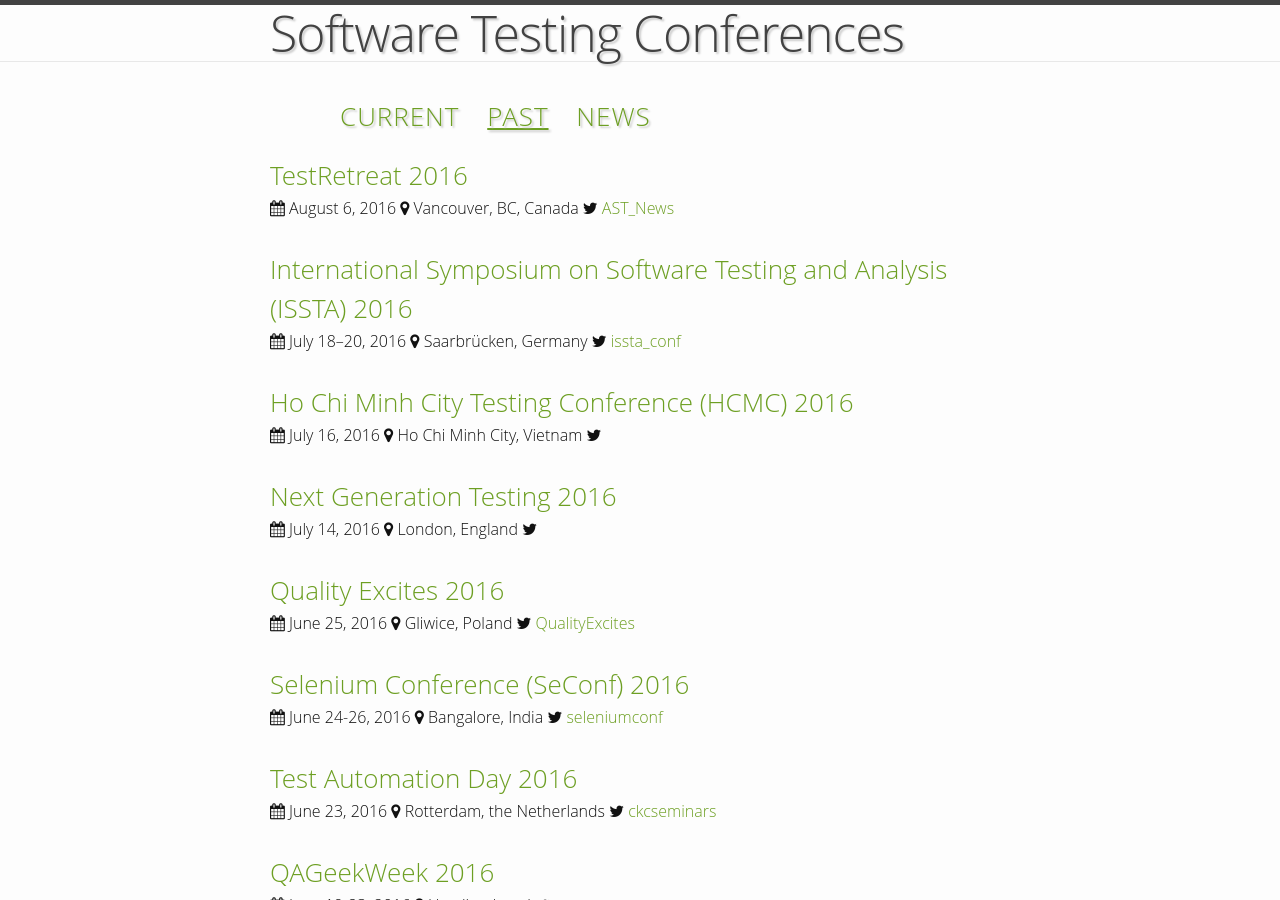
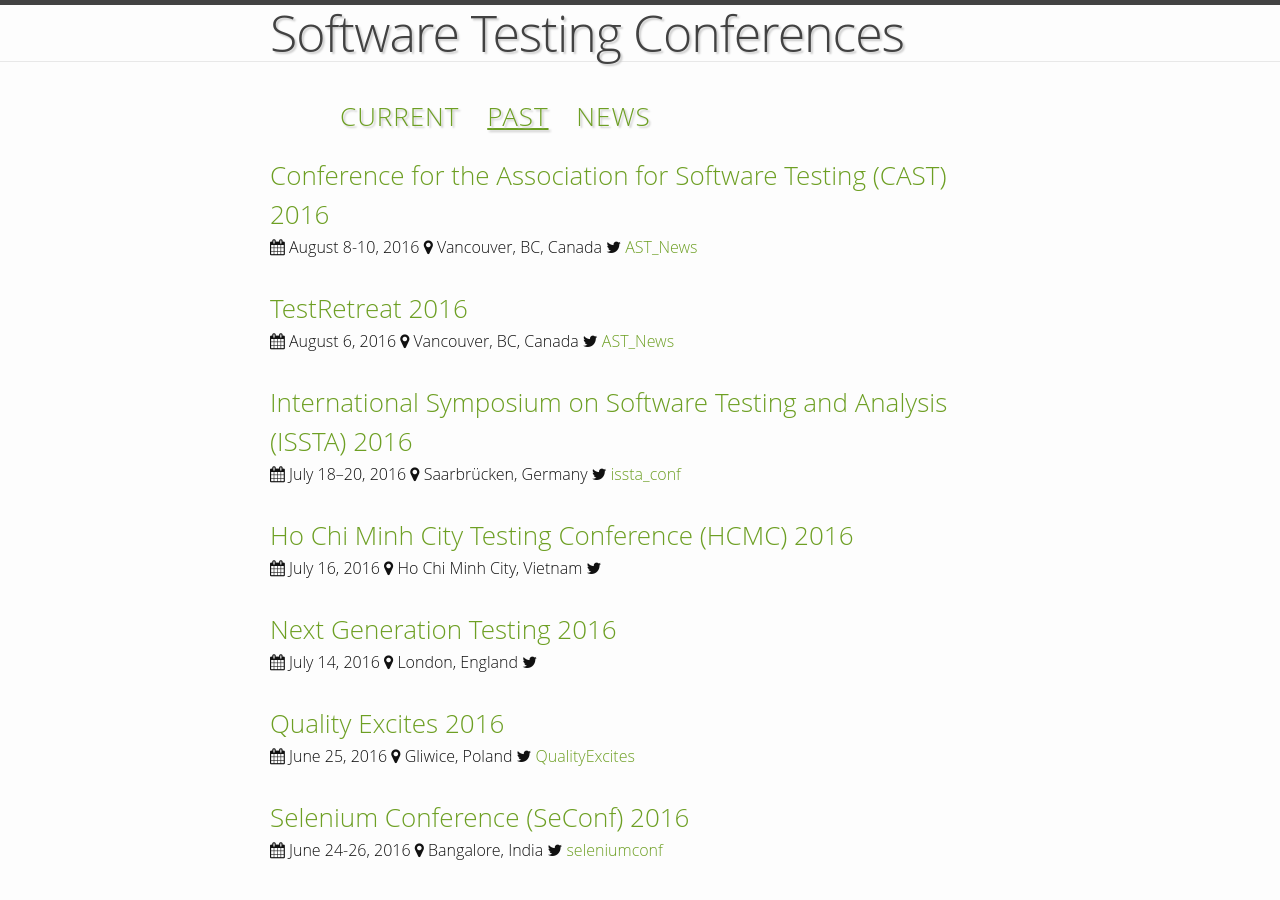
Before and after one commit to TestingConferences/testingconferences.github.io, a Jekyll site: the page built from past.html, in a window 1280 px wide and 900 px high. Built offline with Jekyll 4.4.1, drawn with Linux system fonts in a browser that asks for light colours.

Commit message:
moved current to past

```diff
--- a/_data/past.yml
+++ b/_data/past.yml
@@ -1,3 +1,9 @@
+- name: Conference for the Association for Software Testing (CAST) 2016
+  location: Vancouver, BC, Canada
+  dates: "August 8-10, 2016"
+  url: http://www.associationforsoftwaretesting.org/conference/cast-2016/
+  twitter: AST_News
+
 - name: TestRetreat 2016
   location: Vancouver, BC, Canada
   dates: "August 6, 2016"
```
